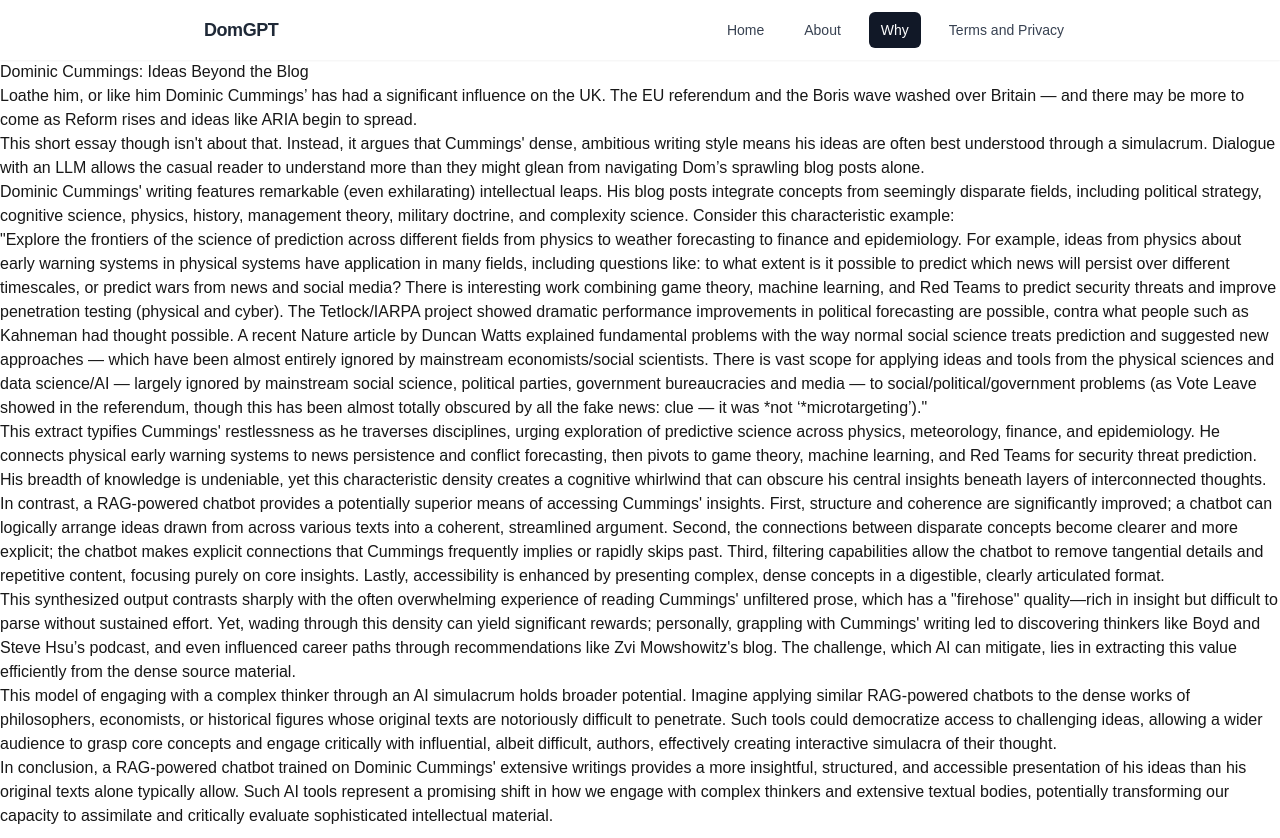
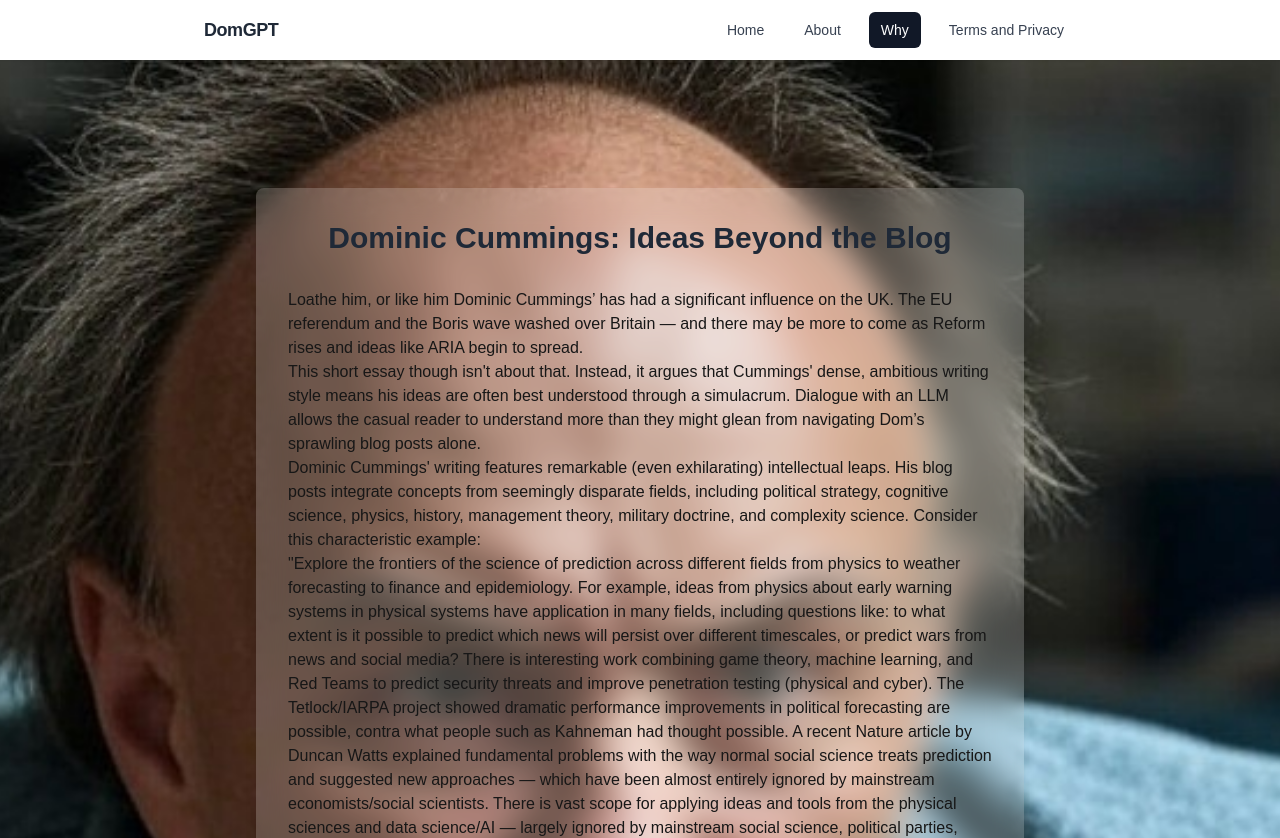
Before and after one commit to williamgki/domgptfrontend, a Next.js app: page /why in a window 1280 px wide. Shown: the top 838 px of the page. Built offline with nearby package versions, Linux system fonts and the light colour scheme.

Commit message:
Update why page styling to match about page

```diff
--- a/app/why/page.js
+++ b/app/why/page.js
@@ -1,7 +1,19 @@
+import Image from "next/image";
+
 export default function WhyThisProject() {
   return (
-    <div>
-      <h1>Dominic Cummings: Ideas Beyond the Blog</h1>
+    <div className="relative flex flex-col items-center justify-center min-h-screen overflow-hidden">
+      <Image
+        src="/twitter-background.jpg"
+        alt="Background"
+        layout="fill"
+        objectFit="cover"
+        className="absolute -z-10 h-full w-full"
+      />
+      <div className="p-8 rounded-lg shadow-lg bg-white bg-opacity-20 backdrop-filter backdrop-blur-lg max-w-3xl w-full mx-auto my-32">
+        <h1 className="text-3xl font-bold text-center text-gray-800 mb-8">
+          Dominic Cummings: Ideas Beyond the Blog
+        </h1>
 
       <p>
         Loathe him, or like him Dominic Cummings&rsquo; has had a significant influence
@@ -16,8 +28,8 @@ export default function WhyThisProject() {
         reader to understand more than they might glean from navigating Dom&rsquo;s
         sprawling blog posts alone.
       </p>
-      <p>
-        Dominic Cummings&apos; writing features remarkable (even exhilarating)
+        <p>
+          Dominic Cummings&apos; writing features remarkable (even exhilarating)
         intellectual leaps. His blog posts integrate concepts from seemingly
         disparate fields, including political strategy, cognitive science,
         physics, history, management theory, military doctrine, and complexity
@@ -102,6 +114,7 @@ export default function WhyThisProject() {
         transforming our capacity to assimilate and critically evaluate
         sophisticated intellectual material.
       </p>
+      </div>
     </div>
   );
 }
```
Also changed, not shown: 1 other file (tests, documents, lock files or other folders).
